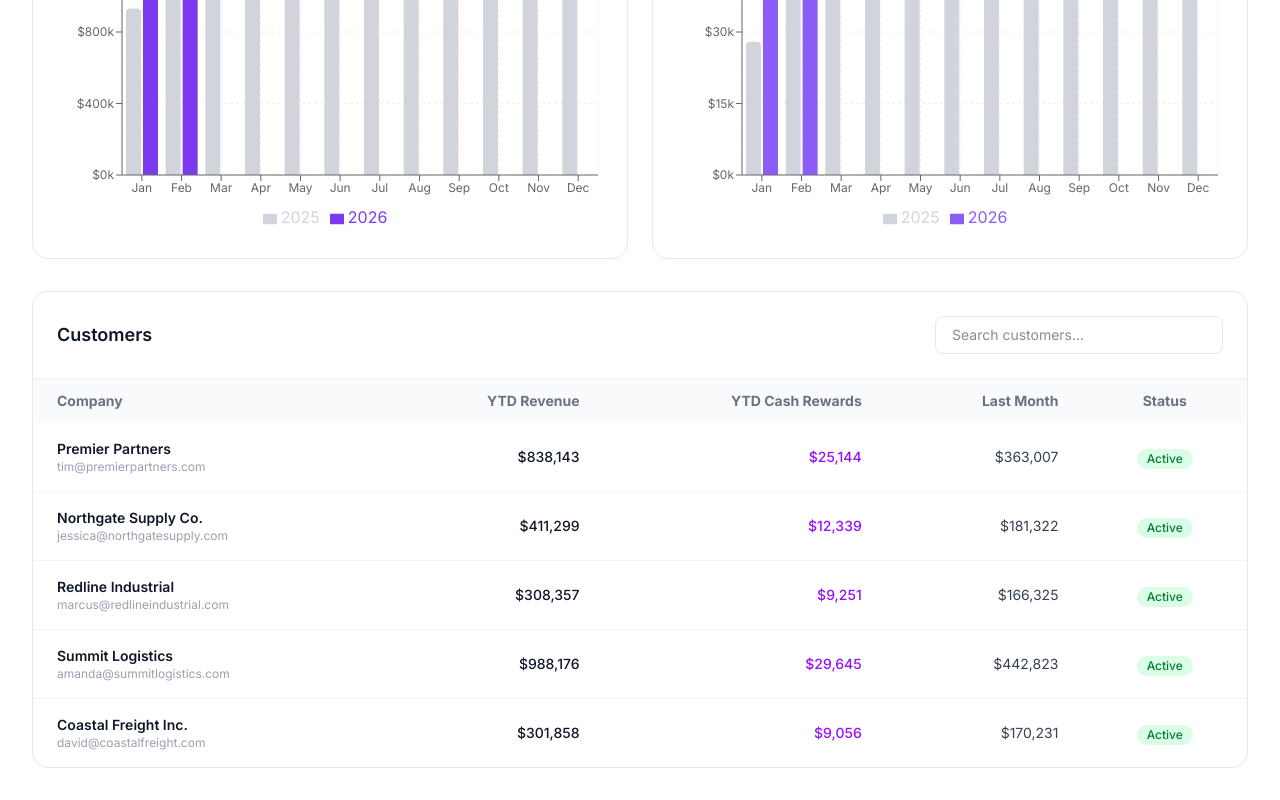
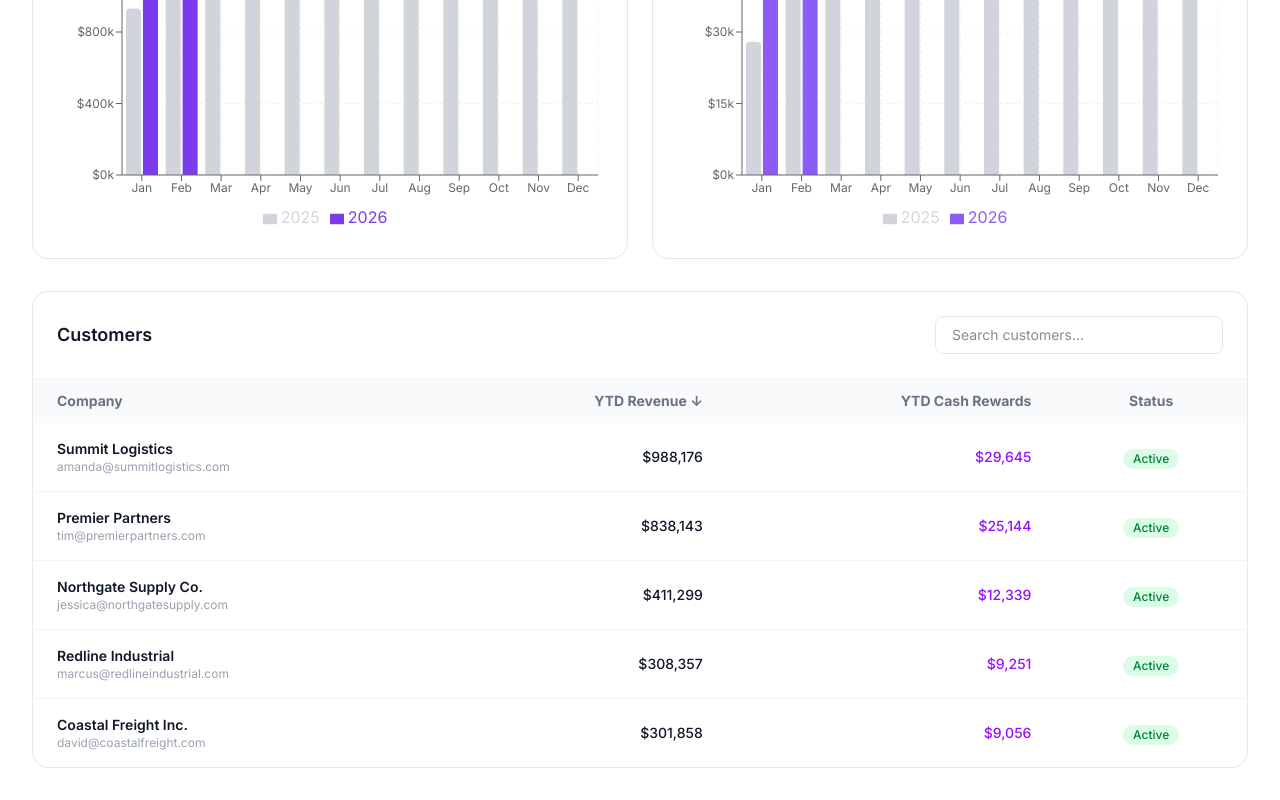
Before and after one commit to bretel-hub/pdc, a Next.js app: page / in a window 1280 px wide. Shown: the part 548-1348 px from the top of the page. Built offline with nearby package versions, Linux system fonts and the light colour scheme.

Commit message:
Sort customers high-to-low by revenue, add asc/desc toggle, remove last month column

```diff
--- a/src/app/page.tsx
+++ b/src/app/page.tsx
@@ -38,12 +38,15 @@ export default function MerchantDashboard() {
   const currentYear = new Date().getFullYear();
   const [search, setSearch] = useState("");
   const [selectedId, setSelectedId] = useState<string | null>(null);
+  const [sortAsc, setSortAsc] = useState(false);
 
-  const filtered = customers.filter(
-    (c) =>
-      c.company.toLowerCase().includes(search.toLowerCase()) ||
-      c.email.toLowerCase().includes(search.toLowerCase())
-  );
+  const filtered = customers
+    .filter(
+      (c) =>
+        c.company.toLowerCase().includes(search.toLowerCase()) ||
+        c.email.toLowerCase().includes(search.toLowerCase())
+    )
+    .sort((a, b) => sortAsc ? a.ytdSpend - b.ytdSpend : b.ytdSpend - a.ytdSpend);
 
   const selected = selectedId ? customers.find((c) => c.id === selectedId) : null;
 
@@ -102,9 +105,15 @@ export default function MerchantDashboard() {
             <thead>
               <tr className="bg-gray-50 text-left text-sm font-medium text-gray-500">
                 <th className="px-6 py-3">Company</th>
-                <th className="px-6 py-3 text-right">YTD Revenue</th>
+                <th className="px-6 py-3 text-right">
+                  <button
+                    onClick={(e) => { e.stopPropagation(); setSortAsc(!sortAsc); }}
+                    className="inline-flex items-center gap-1 hover:text-gray-700 transition-colors"
+                  >
+                    YTD Revenue {sortAsc ? "↑" : "↓"}
+                  </button>
+                </th>
                 <th className="px-6 py-3 text-right">YTD Cash Rewards</th>
-                <th className="px-6 py-3 text-right">Last Month</th>
                 <th className="px-6 py-3 text-center">Status</th>
               </tr>
             </thead>
@@ -125,7 +134,6 @@ export default function MerchantDashboard() {
                   </td>
                   <td className="px-6 py-4 text-sm text-right font-medium text-gray-900">{formatCurrency(c.ytdSpend)}</td>
                   <td className="px-6 py-4 text-sm text-right font-medium text-purple-600">{formatCurrency(c.ytdCashback)}</td>
-                  <td className="px-6 py-4 text-sm text-right text-gray-700">{formatCurrency(c.lastMonthSpend)}</td>
                   <td className="px-6 py-4 text-center">
                     <span className={`inline-flex items-center px-2.5 py-0.5 rounded-full text-xs font-medium ${
                       c.status === "active" ? "bg-green-100 text-green-700" : "bg-gray-100 text-gray-500"
@@ -137,7 +145,7 @@ export default function MerchantDashboard() {
               ))}
               {filtered.length === 0 && (
                 <tr>
-                  <td colSpan={5} className="px-6 py-12 text-center text-gray-400">No customers found</td>
+                  <td colSpan={4} className="px-6 py-12 text-center text-gray-400">No customers found</td>
                 </tr>
               )}
             </tbody>
```
